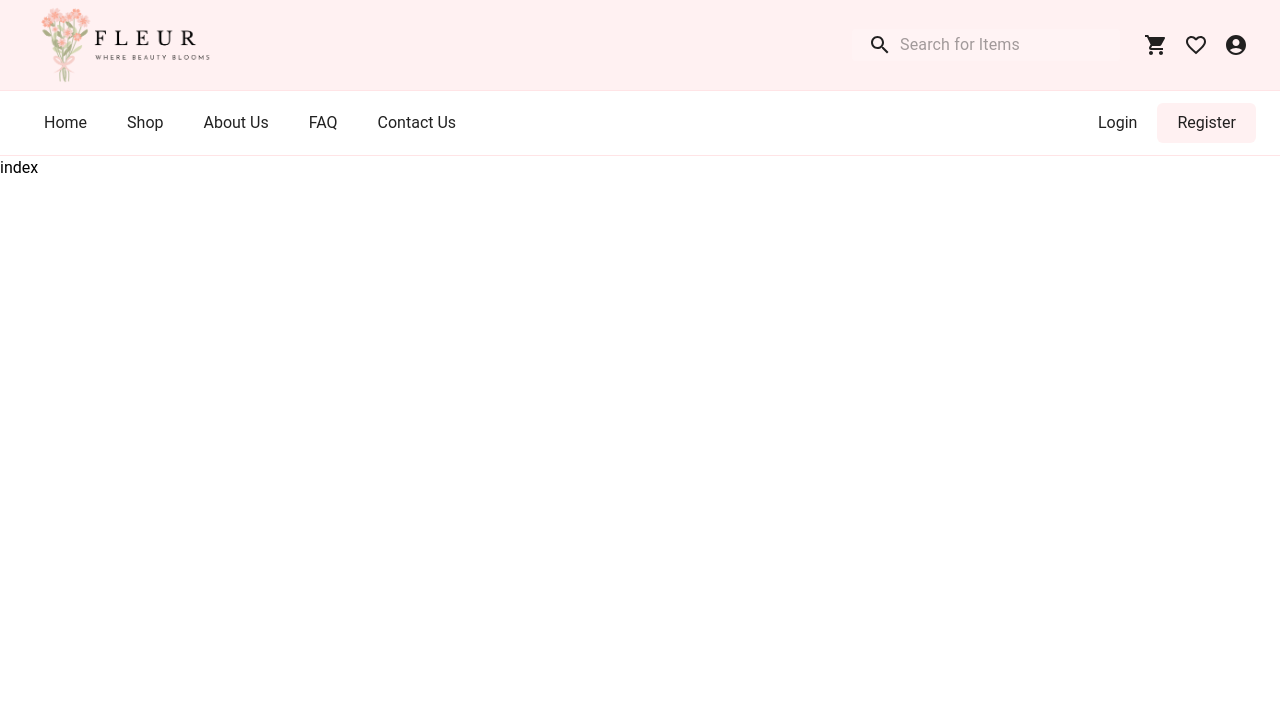
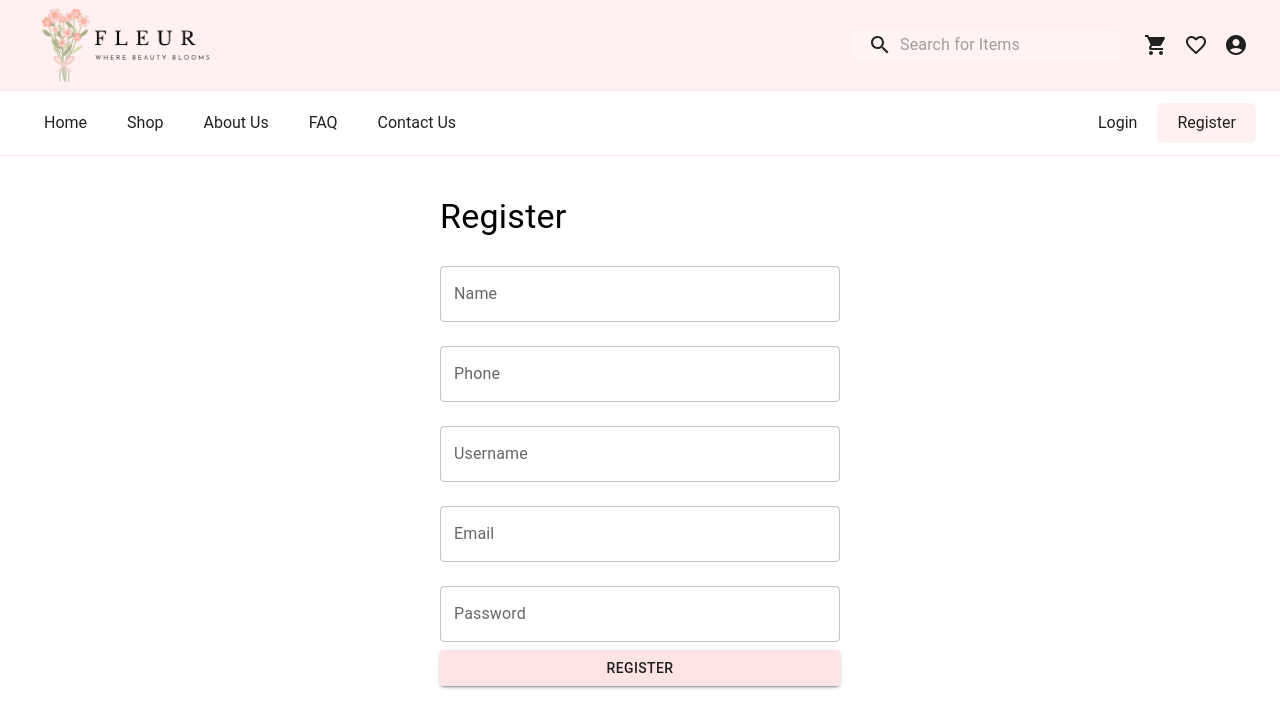
Before and after one commit to Charlette-Tulod/fleur, a React (Vite) app: page /register in a window 1280 px wide. Shown: the top 728 px of the page. Built offline with nearby package versions, Linux system fonts and the light colour scheme.

Commit message:
Add login and register pages

```diff
--- a/package.json
+++ b/package.json
@@ -14,6 +14,7 @@
   "dependencies": {
     "@emotion/react": "^11.11.4",
     "@emotion/styled": "^11.11.5",
+    "@hookform/resolvers": "^3.4.2",
     "@mui/icons-material": "^5.15.19",
     "@mui/material": "^5.15.19",
     "@mui/styled-engine-sc": "^6.0.0-alpha.18",
@@ -22,9 +23,11 @@
     "@tanstack/react-query-devtools": "^5.40.0",
     "react": "^18.2.0",
     "react-dom": "^18.2.0",
+    "react-hook-form": "^7.51.5",
     "react-icons": "^5.2.1",
     "react-router-dom": "^6.23.1",
-    "styled-components": "^6.1.11"
+    "styled-components": "^6.1.11",
+    "zod": "^3.23.8"
   },
   "devDependencies": {
     "@eslint/js": "^9.3.0",
--- a/src/pages/LoginPage/index.tsx
+++ b/src/pages/LoginPage/index.tsx
@@ -1,7 +1,67 @@
+/* eslint-disable react/jsx-props-no-spreading */
 import React from 'react';
+import { useForm, SubmitHandler } from 'react-hook-form';
+import { zodResolver } from '@hookform/resolvers/zod';
+import * as z from 'zod';
+import { TextField, Button, Box, Typography } from '@mui/material';
+import { useNavigate } from 'react-router-dom';
 
-const index = () => {
-  return <div>index</div>;
-};
+const schema = z.object({
+  emailOrUsername: z.string().min(1, 'Email or Username is required'),
+  password: z.string().min(1, 'Password is required'),
+});
 
-export default index;
+type LoginFormInputs = z.infer<typeof schema>;
+
+function LoginPage() {
+  const {
+    register,
+    handleSubmit,
+    formState: { errors },
+  } = useForm<LoginFormInputs>({
+    resolver: zodResolver(schema),
+  });
+
+  const navigate = useNavigate();
+
+  const onSubmit: SubmitHandler<LoginFormInputs> = (data) => {
+    console.log(data);
+  };
+
+  return (
+    <Box sx={{ maxWidth: 400, mx: 'auto', mt: 5 }}>
+      <Typography variant="h4" component="h1" gutterBottom>
+        Login
+      </Typography>
+      <form onSubmit={handleSubmit(onSubmit)}>
+        <TextField
+          {...register('emailOrUsername')}
+          label="Email or Username"
+          fullWidth
+          margin="normal"
+          error={!!errors.emailOrUsername}
+          helperText={errors.emailOrUsername?.message}
+        />
+        <TextField
+          {...register('password')}
+          label="Password"
+          type="password"
+          fullWidth
+          margin="normal"
+          error={!!errors.password}
+          helperText={errors.password?.message}
+        />
+        <Button type="submit" variant="contained" color="primary" fullWidth>
+          Login
+        </Button>
+      </form>
+      <Box mt={2}>
+        <Button onClick={() => navigate('/register')}>Create an account</Button>
+        <br />
+        <Button href="#">Forgot password?</Button>
+      </Box>
+    </Box>
+  );
+}
+
+export default LoginPage;
--- a/src/pages/RegisterPage/index.tsx
+++ b/src/pages/RegisterPage/index.tsx
@@ -1,7 +1,85 @@
-import React from 'react';
+/* eslint-disable react/jsx-props-no-spreading */
+import { useForm, SubmitHandler } from 'react-hook-form';
+import { zodResolver } from '@hookform/resolvers/zod';
+import * as z from 'zod';
+import { TextField, Button, Box, Typography } from '@mui/material';
 
-const index = () => {
-  return <div>index</div>;
-};
+const schema = z.object({
+  name: z.string().min(1, 'Name is required'),
+  phone: z.string().min(1, 'Phone is required'),
+  username: z.string().min(1, 'Username is required'),
+  email: z.string().email('Invalid email address').min(1, 'Email is required'),
+  password: z.string().min(6, 'Password must be at least 6 characters'),
+});
 
-export default index;
+type RegisterFormInputs = z.infer<typeof schema>;
+
+function RegisterPage() {
+  const {
+    register,
+    handleSubmit,
+    formState: { errors },
+  } = useForm<RegisterFormInputs>({
+    resolver: zodResolver(schema),
+  });
+
+  const onSubmit: SubmitHandler<RegisterFormInputs> = (data) => {
+    console.log(data);
+  };
+
+  return (
+    <Box sx={{ maxWidth: 400, mx: 'auto', mt: 5 }}>
+      <Typography variant="h4" component="h1" gutterBottom>
+        Register
+      </Typography>
+      <form onSubmit={handleSubmit(onSubmit)}>
+        <TextField
+          {...register('name')}
+          label="Name"
+          fullWidth
+          margin="normal"
+          error={!!errors.name}
+          helperText={errors.name?.message}
+        />
+        <TextField
+          {...register('phone')}
+          label="Phone"
+          fullWidth
+          margin="normal"
+          error={!!errors.phone}
+          helperText={errors.phone?.message}
+        />
+        <TextField
+          {...register('username')}
+          label="Username"
+          fullWidth
+          margin="normal"
+          error={!!errors.username}
+          helperText={errors.username?.message}
+        />
+        <TextField
+          {...register('email')}
+          label="Email"
+          fullWidth
+          margin="normal"
+          error={!!errors.email}
+          helperText={errors.email?.message}
+        />
+        <TextField
+          {...register('password')}
+          label="Password"
+          type="password"
+          fullWidth
+          margin="normal"
+          error={!!errors.password}
+          helperText={errors.password?.message}
+        />
+        <Button type="submit" variant="contained" color="primary" fullWidth>
+          Register
+        </Button>
+      </form>
+    </Box>
+  );
+}
+
+export default RegisterPage;
```
Also changed, not shown: 1 other file (tests, documents, lock files or other folders).
